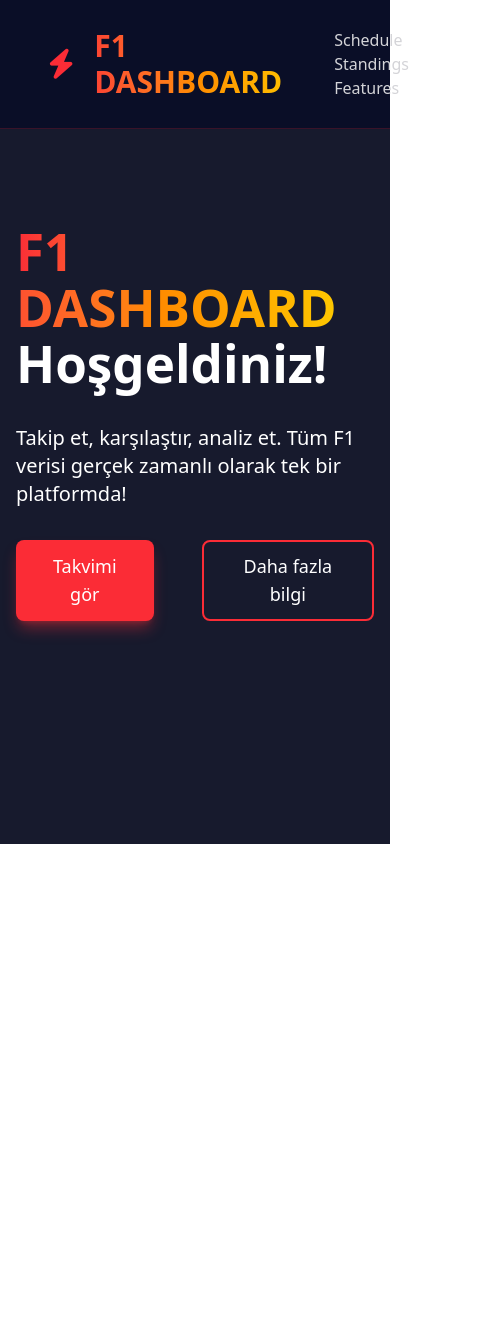
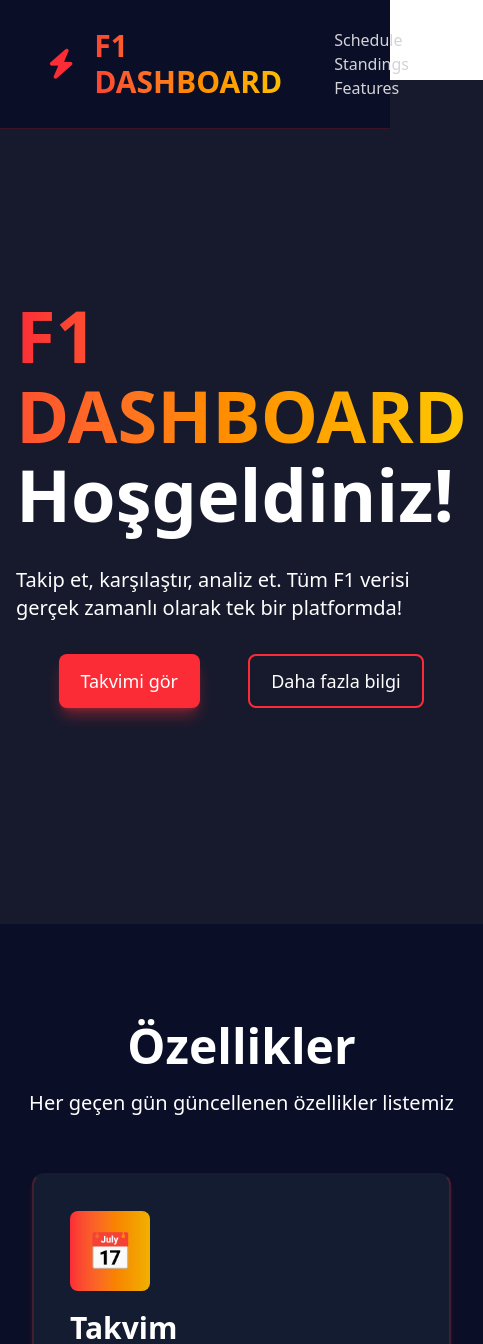
Before and after one commit to yarenerol/F1-Dashboard, a React (Vite) app: page / in a window 390 px wide. Shown: the top 1344 px of the page, 483 px wide, since content can reach past the window. Before the commit the page ends 844 px from the top, so only its background shows below. Built offline with nearby package versions, Linux system fonts and the light colour scheme.

Commit message:
FeatureSection and Footer created. Main Page done.

```diff
--- /dev/null
+++ b/src/components/FeatureCard.jsx
@@ -0,0 +1,13 @@
+const FeatureCard = ({ icon, title, description})=>{
+    return(
+        <>
+        <div className="bg-[#141C31] border-2 border-red-500/20 rounded-xl p-9 shadow-md shadow-red-500/20 mt-10 hover:shadow-red-500/30 hover:-translate-y-1 hover:border-4 transition-all duration-300 gradient-border" >
+            <div className="w-20 h-20 justify-center flex items-center bg-linear-to-r from-red-500 to-yellow-500 text-4xl rounded-lg">{icon}</div>
+            <h1 className="text-3xl text-white my-5 font-bold">{title}</h1>
+            <p className="text-lg text-gray-400">{description}</p>
+        </div>
+        </>
+    )
+}
+
+export default FeatureCard
--- /dev/null
+++ b/src/components/FeatureSection.jsx
@@ -0,0 +1,26 @@
+import FeatureCard from "./FeatureCard"
+
+const FeatureSection = ()=>{
+
+    const features = [{icon: "📅", title: "Takvim", description: "Sezonun tüm yarışlarını takvim halinde görüntüle. Tarih, saat, lokasyon bilgilerine eriş."}]
+
+    return (
+        <>
+            <div className="bg-[#0A0E27] min-w-screen min-h-screen flex flex-col items-center py-20 border-b border-red-500/20">
+                <div className="text-center">
+                    <h1 className="font-extrabold m-4 text-white text-5xl">Özellikler</h1>
+                    <p className="m-4 text-white text-xl">Her geçen gün güncellenen özellikler listemiz</p>
+                </div>
+                <div className="grid grid-cols-1 md:grid-cols-2 lg:grid-cols-3 gap-6 px-8 max-w-6xl">
+                    {features.map((feature)=>(
+                        <FeatureCard key={feature.title} {...feature}/>
+                    ))
+
+                    }
+                </div>
+            </div>
+        </>
+    )
+}
+
+export default FeatureSection
--- /dev/null
+++ b/src/components/Footer.jsx
@@ -0,0 +1,12 @@
+const Footer = ()=>{
+    return(
+        <>
+            <div className="bg-[#0A0E27] min-w-screen text-center">
+                <p className="text-gray-700 py-10">F1 Dashboard © 2024 | Built with React & OpenF1 API | <a href="https://github.com/yarenerol" className="text-red-500">Github</a></p>
+            </div>
+        </>
+    )
+
+}
+
+export default Footer
--- a/src/components/Hero.jsx
+++ b/src/components/Hero.jsx
@@ -4,7 +4,7 @@ const Hero = ()=>{
         <>
     <div className="bg-[#171A2D] min-w-screen min-h-screen flex flex-col justify-center items-center">
         <div className="flex flex-col justify-center items-center">
-            <h1 className="font-extrabold m-4 text-white"><span className="font-extrabold bg-linear-to-r from-red-500 to-yellow-400 bg-clip-text text-transparent">F1 DASHBOARD</span> Hoşgeldiniz!</h1>
+            <h1 className="font-extrabold m-4 text-white text-7xl"><span className="font-extrabold bg-linear-to-r from-red-500 to-yellow-400 bg-clip-text text-transparent">F1 DASHBOARD</span> Hoşgeldiniz!</h1>
             <p className="m-4 text-white text-xl">Takip et, karşılaştır, analiz et. Tüm F1 verisi gerçek zamanlı olarak tek bir platformda!</p>
             <div className="flex flex-row gap-4">
                 <button className="shadow-lg shadow-red-500/40 text-white text-lg m-4 bg-red-500 hover:shadow-xl hover:-translate-y-1 transition-all duration-300">Takvimi gör</button>
--- /dev/null
+++ b/src/components/Layout.jsx
@@ -0,0 +1,18 @@
+import Navbar from "./Navbar"
+import Footer from "./Footer"
+const Layout = ({ children })=>{
+    return(
+        <>
+        <div>
+            <Navbar />
+            <div className="pt-20">
+                {children}
+            </div>
+            <Footer />
+        </div>
+        </>
+    )
+
+}
+
+export default Layout
--- a/src/components/Navbar.jsx
+++ b/src/components/Navbar.jsx
@@ -3,7 +3,7 @@ import { Link } from "react-router-dom"
 const Navbar = ()=>{
     return (
         <>
-        <div className="flex justify-between w-screen fixed top-0 navbar py-7 px-4 items-center bg-[#0A0E27] border-b border-red-500/20">
+        <div className="flex justify-between w-screen fixed top-0 z-50 navbar py-7 px-4 items-center bg-[#0A0E27] border-b border-red-500/20">
             <div className="title flex items-center">
                 <i className="text-3xl fa-solid fa-bolt ml-8 font-bold text-red-500"></i>
                 <h2 className="px-5 text-3xl font-bold bg-linear-to-r from-red-500 to-yellow-400 bg-clip-text text-transparent">F1 DASHBOARD</h2>
--- a/src/index.css
+++ b/src/index.css
@@ -21,21 +21,20 @@ body {
   place-items: center;
   min-width: 320px;
   min-height: 100vh;
+  width: 100%;
+  height: 100%;
+  overflow-x: hidden;
 }
 
 h1 {
-  font-size: 3.2em;
   line-height: 1.1;
 }
 
 button {
   border-radius: 8px;
-
   padding: 0.6em 1.2em;
   font-weight: 500;
   font-family: inherit;
-
-
 }
 
 button:focus,
@@ -43,11 +42,34 @@ button:focus-visible {
   outline: 4px auto -webkit-focus-ring-color;
 }
 
+
+
+.gradient-border {
+  position: relative;
+  border-top: 2px solid transparent;
+  overflow: hidden;
+}
+
+.gradient-border::before {
+  content: '';
+  position: absolute;
+  top: 0;
+  left: 0;
+  right: 0;
+  height: 2px;
+  background: linear-gradient(90deg, #ef4444, transparent);
+  border-radius: 4px;
+  opacity: 0;
+  transition: opacity 0.3s;
+}
+
+.gradient-border:hover::before {
+  opacity: 1;
+}
+
 @media (prefers-color-scheme: light) {
   :root {
     color: #213547;
     background-color: #ffffff;
   }
-
-
 }
--- a/src/pages/MainPage.jsx
+++ b/src/pages/MainPage.jsx
@@ -1,13 +1,14 @@
-import Navbar from "../components/Navbar"
+import Layout from "../components/Layout"
 import Hero from "../components/Hero"
+import FeatureSection from "../components/FeatureSection"
 
 const MainPage = ()=>{
     return(
         <>
-        <div>
-            <Navbar />
+        <Layout>
             <Hero />
-        </div>
+            <FeatureSection />
+        </Layout>
         </>
     )
 }
```
